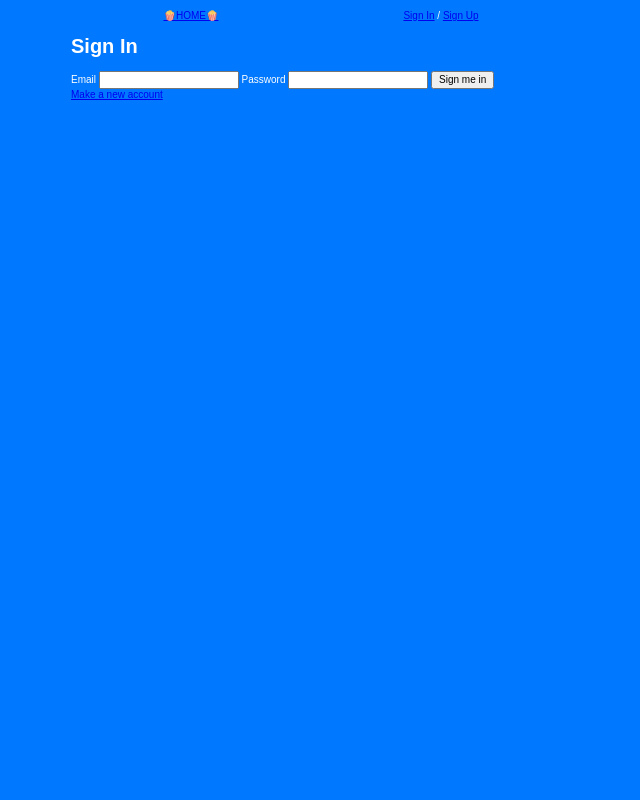
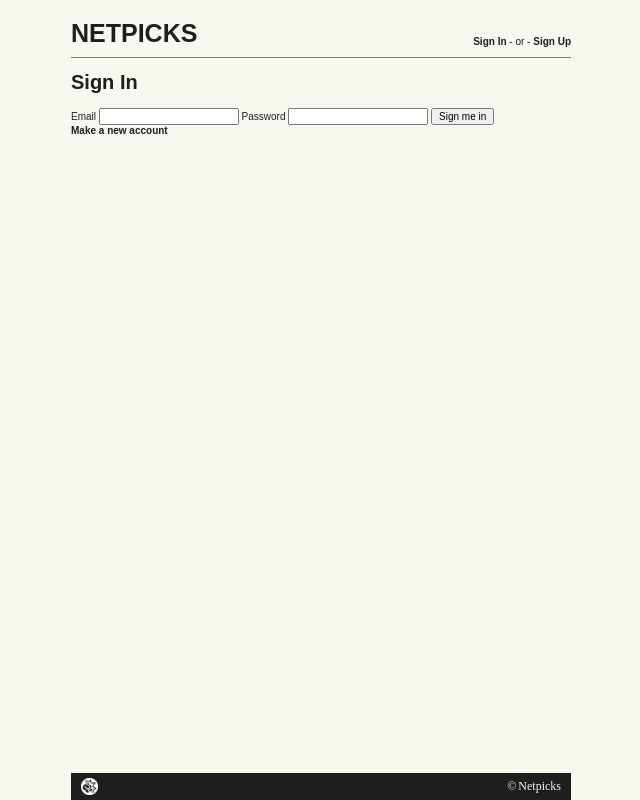
Before and after one commit to wardmariokart/Netpicks, a PHP site: page /index.php?page=signIn in a window 1280 px wide. Shown: the whole page, without its empty margins (319-959 px from the left). Run offline with PHP 8.4, Linux system fonts and the light colour scheme.

Commit message:
start of styling for home page and step 2 page #37

```diff
--- a/src/css/reset.css
+++ b/src/css/reset.css
@@ -76,6 +76,15 @@
 
 a {
   background-color: transparent;
+  text-decoration: none;
+  color: inherit;
+  font-weight: bold;
+
+  &:visited {
+    text-decoration: none;
+    color: inherit;
+  }
+
 }
 
 /**
--- a/src/css/variables.css
+++ b/src/css/variables.css
@@ -2,4 +2,11 @@
   --deepBlue: #0078ff;
   --white: white;
   --paleBlue: #479dff;
+  --color-primary: #1e1e1e;
+  --color-primary-lighter: #818181;
+  --color-secondary: #f7f6ef;
+  --divider-padding: .9rem;
+
+  /* step two */
+  --step-icon-size: .7rem;
 }
--- a/src/style.css
+++ b/src/style.css
@@ -12,16 +12,20 @@
 html {
   box-sizing: inherit;
   font-size: 62.5%;
-  width: 100%;
   height: 100%;
 }
 
 body {
-  background-color: #0078ff;
+  width: 50rem;
+  height: 100%;
+  margin: 0 auto;
+
+  display: grid;
+  grid-template: min-content auto min-content / 50rem;
+
+  background-color: var(--color-secondary);
   font-family: sans-serif;
-  color: white;
-  width: 50rem;
-  margin: 0 auto;
+  color: var(--color-primary);
 }
 
 .hidden {
@@ -33,9 +37,57 @@
   margin-right: auto;
 }
 
+.divider {
+  width: 100%;
+  content: '';
+  border-bottom: 1px solid var(--color-primary-lighter);
+  padding-bottom: var(--divider-padding);
+  padding-top: var(--divider-padding);
+}
+
+footer {
+  margin-top: auto;
+  background-color: var(--color-primary);
+  color: var(--color-secondary);
+  display: flex;
+  justify-content: space-between;
+  align-items: center;
+  padding: .5rem 1rem;
+}
+
+.footer__netpicks-icon {
+  object-fit: cover;
+  height: 1.7rem;
+  width: 1.7rem;
+  filter: invert(1);
+}
+
+.footer__copyright {
+  font-family: serif;
+  font-size: 1.2rem;
+  text-transform: capitalize;
+
+  &::before {
+    content: '\00A9';
+    padding-right: .2rem;
+  }
+}
+
 nav {
   margin-top: 1rem;
   width: 100%;
   display: flex;
-  justify-content: space-around;
+  align-items: flex-end;
+  justify-content: space-between;
 }
+
+.nav__title {
+  font-size: 2.5rem;
+  text-transform: uppercase;
+  text-decoration: none;
+  font-weight: bold;
+  color: var(--color-primary);
+}
+
+.nav__user {
+}
--- a/src/view/layout.php
+++ b/src/view/layout.php
@@ -8,17 +8,17 @@
     <?php echo $css;?>
   </head>
   <body>
-    <nav>
-      <a href="index.php">🍿HOME🍿</a>
+    <nav class="divider">
+      <a class="nav__title" href="index.php">netpicks</a>
+      <div class="nav__user">
         <?php if(!isset($_SESSION['user'])): ?>
           <span>
             <a href="index.php?page=signIn">Sign In</a>
-          /
+             - or -
             <a href="index.php?page=signUp">Sign Up</a>
           </span>
           <?php else: ?>
-        <div>
-          <span>Signed in as: <?php echo $_SESSION['user']['email'];?></span>
+              <span>Logged in 👍🏿</span>
               <a href="index.php?page=signOut">Sign out</a>
             <?php endif; ?>
           </div>
@@ -35,6 +35,11 @@
       <header><h1><?php echo $title; ?></h1></header>
       <?php echo $content;?>
     </main>
+
+    <footer>
+      <img class="footer__netpicks-icon" src="./assets/images/kijkwijzerGeweld.png" alt="geweld icoon van kijkwijzer">
+      <span class="footer__copyright">netpicks</span>
+    </footer>
+  </body>
   <?php echo $js; ?>
-  </body>
 </html>
```
Also changed, not shown: src/controller/HomeController.php (+39 -14 lines), src/css/home.css (+14 -21 lines), src/css/stepTwo.css (+59 -30 lines), src/dao/FilterCategoriesDAO.php (+9 -0 lines), src/dao/ImdbMoviesDAO.php (+16 -3 lines), src/view/home/extraQuestions.php (+44 -6 lines), src/view/home/home.php (+2 -5 lines), src/assets/images/kijkwijzerGeweld.png (added). Lines whose indentation alone changed are shown as unchanged.
